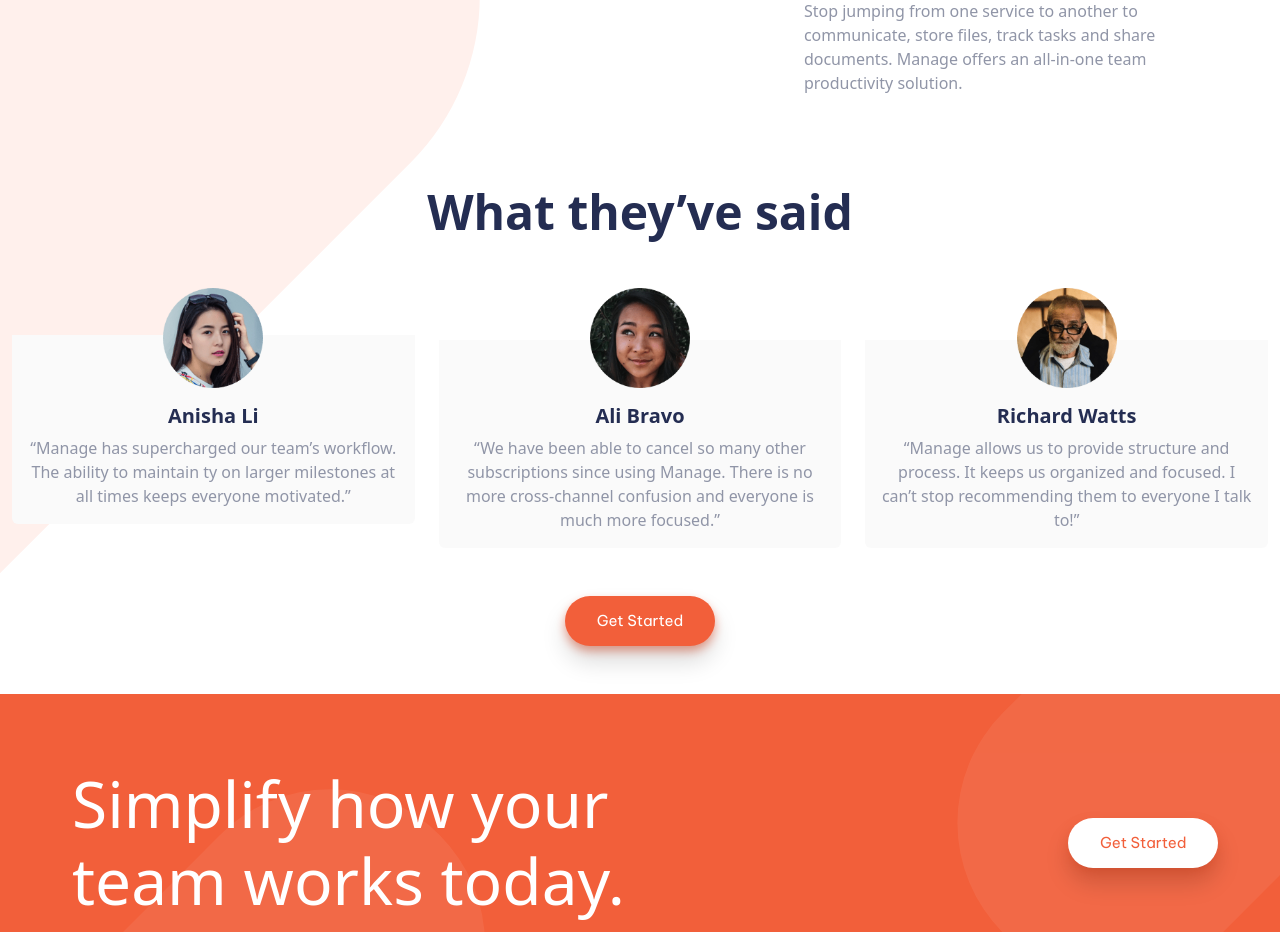
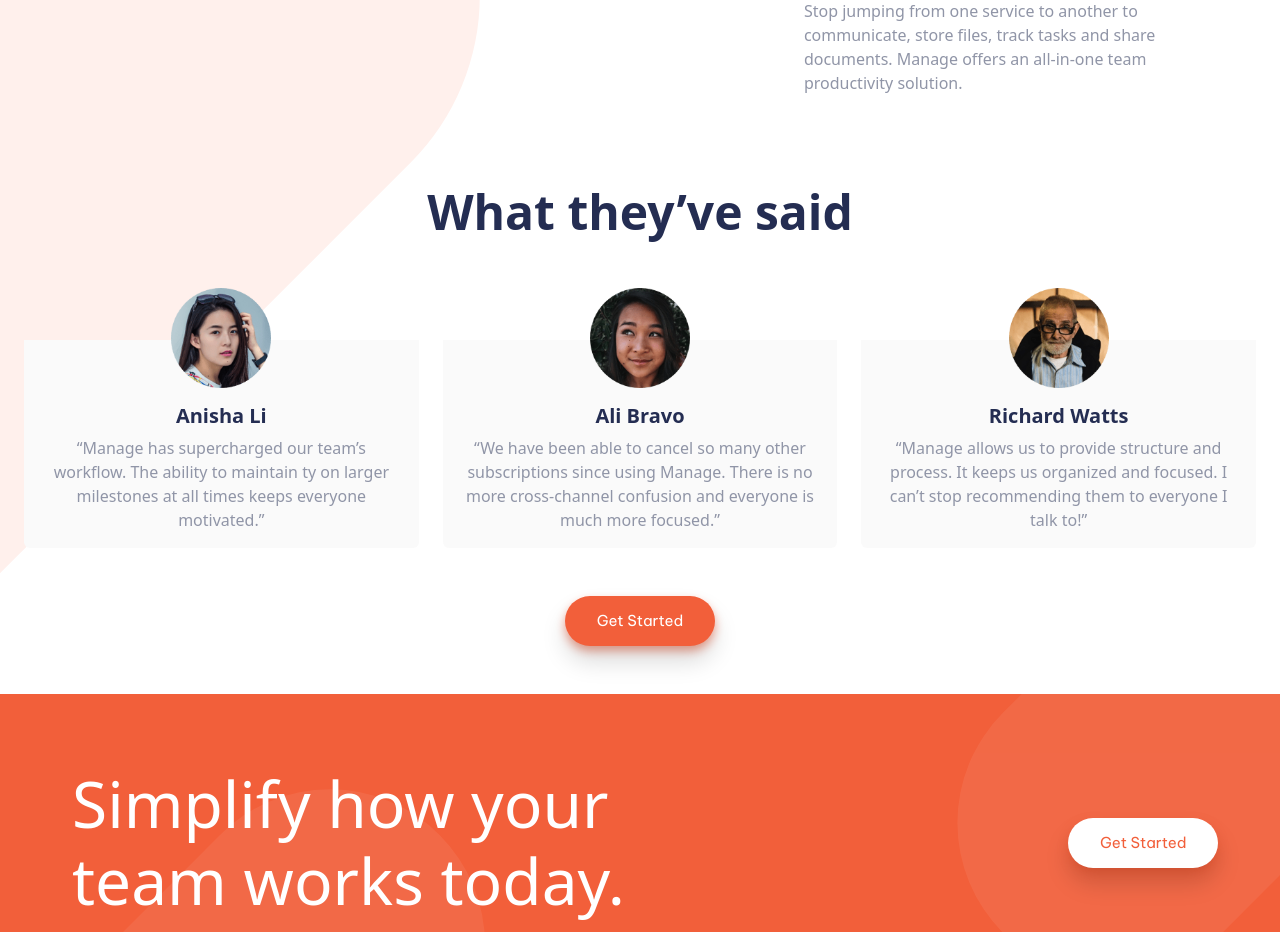
Before and after one commit to MrSeager/manage-landing, a React (Create React App) app: page / in a window 1280 px wide. Shown: the part 1280-2212 px from the top of the page. Built offline with nearby package versions, Linux system fonts and the light colour scheme.

Commit message:
Update Section_3.js

```diff
--- a/src/Section_3.js
+++ b/src/Section_3.js
@@ -13,10 +13,10 @@
 const Section_3 = () => {
 
     return (
-        <Container fluid id='s3' className='d-flex flex-column align-items-center'>
+        <Container fluid='xs' id='s3' className='d-flex flex-column align-items-center'>
             <h3 className='display-5 m-5 cs-fw-c'>What they’ve said</h3>
-            <Row className='overflow-auto flex-nowrap' id='scrollThing'>
-                <Col xs={4}>
+            <Row className='container-fluid overflow-auto flex-nowrap' id='scrollThing'>
+                <Col xs={16} sm={4}>
                     <Card className='border-0 text-center'>
                         <Card.Img variant="top" src={ImgAva1} alt='avatar' className='mx-auto' />
                         <Card.Body>
@@ -26,7 +26,7 @@
                         </Card.Body>
                     </Card>
                 </Col>
-                <Col xs={4}>
+                <Col xs={16} sm={4}>
                     <Card className='border-0 text-center'>
                         <Card.Img variant="top" src={ImgAva2} alt='avatar' className='mx-auto' />
                         <Card.Body>
@@ -37,7 +37,7 @@
                         </Card.Body>
                     </Card>
                 </Col>
-                <Col xs={4}>
+                <Col xs={16} sm={4}>
                     <Card className='border-0 text-center'>
                         <Card.Img variant="top" src={ImgAva3} alt='avatar' className='mx-auto' />
                         <Card.Body>
@@ -47,7 +47,7 @@
                         </Card.Body>
                     </Card>
                 </Col>
-                <Col xs={4}>
+                <Col xs={16} sm={4}>
                     <Card className='border-0 text-center'>
                         <Card.Img variant="top" src={ImgAva4} alt='avatar' className='mx-auto' />
                         <Card.Body>
```
